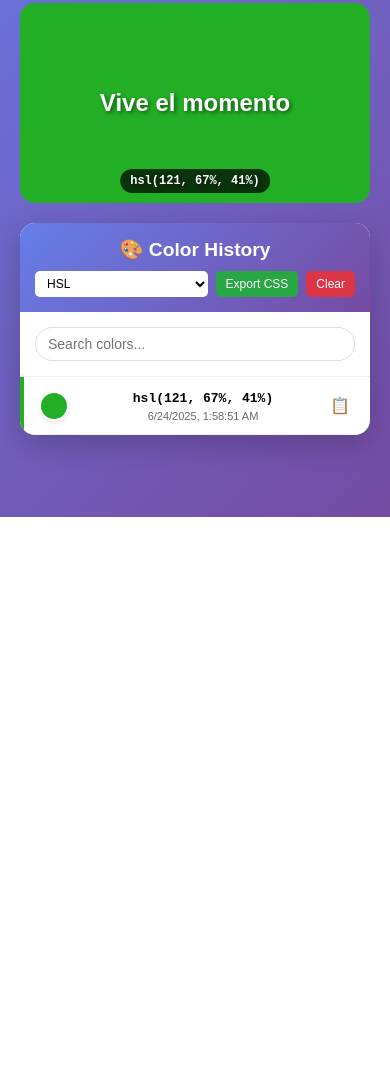
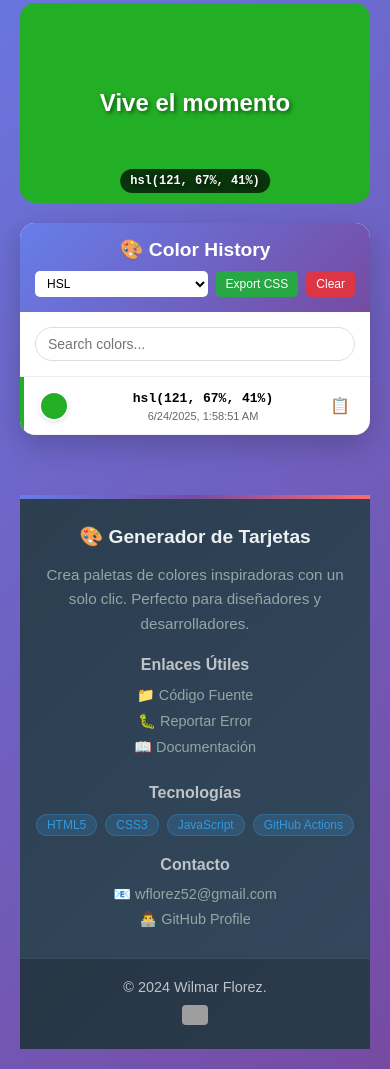
Before and after one commit to wilmarFlorez/hello-actions, a website built with Parcel: page src/index.html in a window 390 px wide. Shown: the part 327-1396 px from the top of the page. Before the commit the page ends 844 px from the top, so only its background shows below. Built offline with nearby package versions, Linux system fonts and the light colour scheme; grey boxes are pictures that could not be loaded.

Commit message:
feat: enhance footer with additional sections and responsive design

```diff
--- a/src/index.html
+++ b/src/index.html
@@ -18,6 +18,58 @@
         <button id="generateBtn" class="btn">Generar Nueva Tarjeta</button>
         <div id="cardsContainer" class="cards-container"></div>
     </div>
+
+    <footer class="footer">
+        <div class="footer-content">
+            <div class="footer-section">
+                <h3>🎨 Generador de Tarjetas</h3>
+                <p>Crea paletas de colores inspiradoras con un solo clic. Perfecto para diseñadores y desarrolladores.</p>
+            </div>
+
+            <div class="footer-section">
+                <h4>Enlaces Útiles</h4>
+                <ul class="footer-links">
+                    <li><a href="https://github.com/wilmarFlorez/hello-actions" target="_blank">📁 Código Fuente</a></li>
+                    <li><a href="https://github.com/wilmarFlorez/hello-actions/issues" target="_blank">🐛 Reportar Error</a></li>
+                    <li><a href="https://github.com/wilmarFlorez/hello-actions/blob/main/README.md" target="_blank">📖 Documentación</a></li>
+                </ul>
+            </div>
+
+            <div class="footer-section">
+                <h4>Tecnologías</h4>
+                <div class="tech-stack">
+                    <span class="tech-badge">HTML5</span>
+                    <span class="tech-badge">CSS3</span>
+                    <span class="tech-badge">JavaScript</span>
+                    <span class="tech-badge">GitHub Actions</span>
+                </div>
+            </div>
+
+            <div class="footer-section">
+                <h4>Contacto</h4>
+                <div class="contact-info">
+                    <a href="mailto:wflorez52@gmail.com" class="contact-link">
+                        📧 wflorez52@gmail.com
+                    </a>
+                    <a href="https://github.com/wilmarFlorez" target="_blank" class="contact-link">
+                        👨‍💻 GitHub Profile
+                    </a>
+                </div>
+            </div>
+        </div>
+
+        <div class="footer-bottom">
+            <div class="footer-bottom-content">
+                <p>&copy; 2024 Wilmar Florez.</p>
+                <div class="footer-badges">
+                    <a href="https://github.com/wilmarFlorez/hello-actions/actions" target="_blank" class="badge-link">
+                        <img src="https://github.com/wilmarFlorez/hello-actions/actions/workflows/pipline.yml/badge.svg" alt="Deploy Pipeline Status">
+                    </a>
+                </div>
+            </div>
+        </div>
+    </footer>
+
     <script type="module" src="script.js"></script>
 </body>
 </html>
--- a/src/styles.css
+++ b/src/styles.css
@@ -9,12 +9,15 @@ body {
     background: linear-gradient(135deg, #667eea 0%, #764ba2 100%);
     min-height: 100vh;
     padding: 20px;
+    display: flex;
+    flex-direction: column;
 }
 
 .container {
     max-width: 1200px;
     margin: 0 auto;
     text-align: center;
+    flex: 1;
 }
 
 h1 {
@@ -284,6 +287,152 @@ h1 {
     position: relative;
 }
 
+/* Footer Styles */
+.footer {
+    background: linear-gradient(135deg, #2c3e50 0%, #34495e 100%);
+    color: white;
+    margin-top: 60px;
+    padding: 40px 0 0 0;
+    position: relative;
+}
+
+.footer::before {
+    content: '';
+    position: absolute;
+    top: 0;
+    left: 0;
+    right: 0;
+    height: 4px;
+    background: linear-gradient(90deg, #667eea 0%, #764ba2 50%, #ff6b6b 100%);
+}
+
+.footer-content {
+    max-width: 1200px;
+    margin: 0 auto;
+    padding: 0 20px;
+    display: grid;
+    grid-template-columns: repeat(auto-fit, minmax(250px, 1fr));
+    gap: 30px;
+}
+
+.footer-section h3 {
+    margin-bottom: 15px;
+    font-size: 1.3rem;
+    color: #ecf0f1;
+}
+
+.footer-section h4 {
+    margin-bottom: 12px;
+    font-size: 1.1rem;
+    color: #bdc3c7;
+}
+
+.footer-section p {
+    line-height: 1.6;
+    color: #95a5a6;
+    font-size: 0.95rem;
+}
+
+.footer-links {
+    list-style: none;
+    padding: 0;
+}
+
+.footer-links li {
+    margin-bottom: 8px;
+}
+
+.footer-links a {
+    color: #95a5a6;
+    text-decoration: none;
+    transition: color 0.3s ease;
+    font-size: 0.9rem;
+}
+
+.footer-links a:hover {
+    color: #3498db;
+}
+
+.tech-stack {
+    display: flex;
+    flex-wrap: wrap;
+    gap: 8px;
+}
+
+.tech-badge {
+    background: rgba(52, 152, 219, 0.2);
+    color: #3498db;
+    padding: 4px 12px;
+    border-radius: 15px;
+    font-size: 0.8rem;
+    border: 1px solid rgba(52, 152, 219, 0.3);
+    transition: all 0.3s ease;
+}
+
+.tech-badge:hover {
+    background: rgba(52, 152, 219, 0.3);
+    transform: translateY(-1px);
+}
+
+.contact-info {
+    display: flex;
+    flex-direction: column;
+    gap: 8px;
+}
+
+.contact-link {
+    color: #95a5a6;
+    text-decoration: none;
+    transition: color 0.3s ease;
+    font-size: 0.9rem;
+}
+
+.contact-link:hover {
+    color: #e74c3c;
+}
+
+.footer-bottom {
+    background: rgba(0, 0, 0, 0.2);
+    margin-top: 30px;
+    padding: 20px 0;
+    border-top: 1px solid rgba(255, 255, 255, 0.1);
+}
+
+.footer-bottom-content {
+    max-width: 1200px;
+    margin: 0 auto;
+    padding: 0 20px;
+    display: flex;
+    justify-content: space-between;
+    align-items: center;
+    flex-wrap: wrap;
+    gap: 15px;
+}
+
+.footer-bottom p {
+    margin: 0;
+    color: #bdc3c7;
+    font-size: 0.9rem;
+}
+
+.footer-badges {
+    display: flex;
+    gap: 10px;
+}
+
+.badge-link {
+    transition: transform 0.3s ease;
+}
+
+.badge-link:hover {
+    transform: translateY(-2px);
+}
+
+.badge-link img {
+    height: 20px;
+    border-radius: 4px;
+}
+
 /* Responsive adjustments */
 @media (max-width: 768px) {
     .color-history-panel {
@@ -304,4 +453,59 @@ h1 {
     .cards-container {
         order: 1;
     }
+
+    .footer-content {
+        grid-template-columns: 1fr;
+        gap: 25px;
+        text-align: center;
+    }
+
+    .footer-bottom-content {
+        flex-direction: column;
+        text-align: center;
+        gap: 10px;
+    }
+
+    .tech-stack {
+        justify-content: center;
+    }
+
+    .contact-info {
+        align-items: center;
+    }
+
+    .footer {
+        margin-top: 40px;
+    }
 }
+
+@media (max-width: 480px) {
+    .footer {
+        padding: 30px 0 0 0;
+    }
+
+    .footer-content {
+        padding: 0 15px;
+        gap: 20px;
+    }
+
+    .footer-section h3 {
+        font-size: 1.2rem;
+    }
+
+    .footer-section h4 {
+        font-size: 1rem;
+    }
+
+    .tech-badge {
+        font-size: 0.75rem;
+        padding: 3px 10px;
+    }
+}
+
+/* Adjust responsive design for color history panel with footer */
+@media (max-width: 768px) {
+    .color-history-panel {
+        margin-bottom: 20px;
+    }
+}
```
